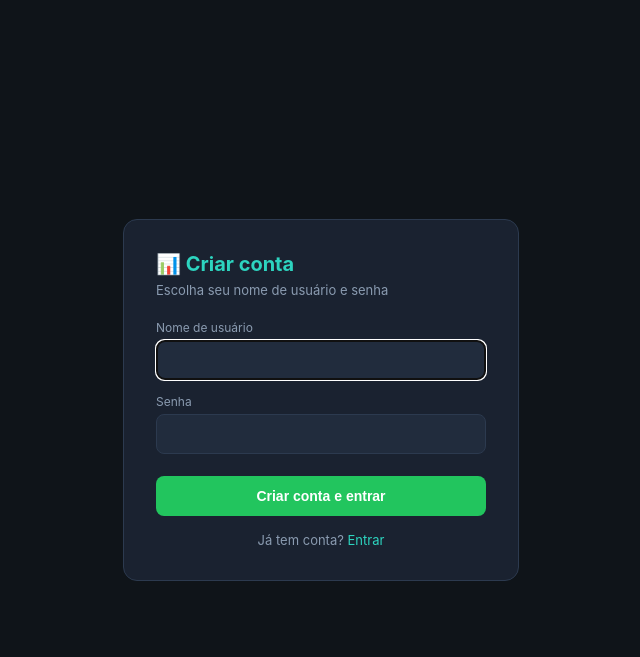
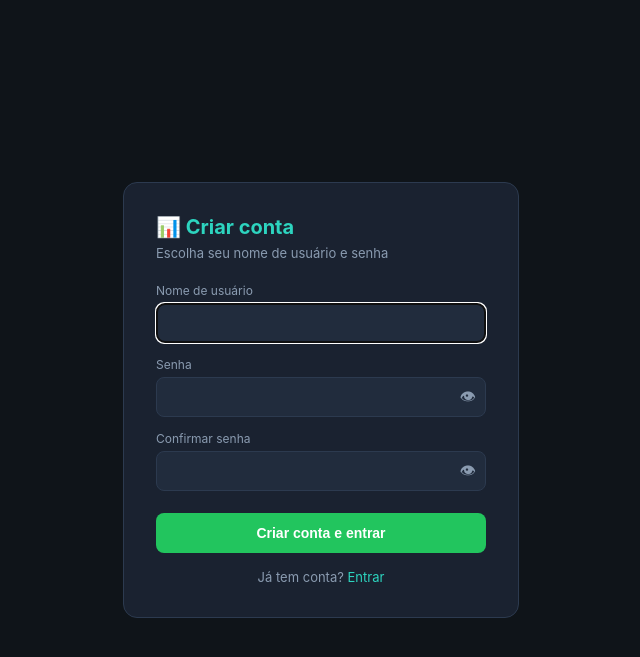
Before and after one commit to FafiNardi/controledeinvestimentos, a Flask app: page /register in a window 1280 px wide. Shown: the top 657 px of the page, without its empty margins (319-959 px from the left). Run offline with Flask 3, Linux system fonts and the light colour scheme.

Commit message:
Update register.html

```diff
--- a/templates/register.html
+++ b/templates/register.html
@@ -9,24 +9,58 @@
   h1{font-size:20px;color:#2dd4bf;margin:0 0 6px}
   p.sub{color:#8a9bb0;margin:0 0 22px;font-size:13px}
   label{display:block;font-size:12px;color:#8a9bb0;margin:14px 0 5px}
+  .inp-wrap{position:relative}
   input{width:100%;box-sizing:border-box;background:#212c3d;border:1px solid #2c3a4f;
-        color:#e6edf3;border-radius:8px;padding:11px;font-size:14px}
-  button{width:100%;margin-top:22px;background:#22c55e;color:#fff;border:0;border-radius:8px;
-         padding:12px;font-size:14px;font-weight:600;cursor:pointer}
+        color:#e6edf3;border-radius:8px;padding:11px 40px 11px 11px;font-size:14px}
+  .eye{position:absolute;right:10px;top:50%;transform:translateY(-50%);
+       cursor:pointer;color:#8a9bb0;font-size:16px;user-select:none;background:none;
+       border:none;padding:0;line-height:1}
+  .eye:hover{color:#e6edf3}
+  button[type=submit]{width:100%;margin-top:22px;background:#22c55e;color:#fff;border:0;
+         border-radius:8px;padding:12px;font-size:14px;font-weight:600;cursor:pointer}
   .alt{margin-top:16px;text-align:center;font-size:13px;color:#8a9bb0}
   a{color:#2dd4bf;text-decoration:none}
   .flash{background:rgba(239,68,68,.15);color:#f87171;padding:9px 12px;border-radius:8px;
          font-size:13px;margin-bottom:8px}
+  .err{color:#f87171;font-size:12px;margin-top:4px;display:none}
 </style></head><body>
-<form class="card" method="post">
+<form class="card" method="post" onsubmit="return validar()">
   <h1>📊 Criar conta</h1>
   <p class="sub">Escolha seu nome de usuário e senha</p>
   {% with msgs = get_flashed_messages() %}{% for m in msgs %}<div class="flash">{{ m }}</div>{% endfor %}{% endwith %}
   <label>Nome de usuário</label>
   <input name="nome" autofocus autocomplete="username">
   <label>Senha</label>
-  <input name="senha" type="password" autocomplete="new-password">
+  <div class="inp-wrap">
+    <input id="senha" name="senha" type="password" autocomplete="new-password" oninput="checaSenha()">
+    <button type="button" class="eye" onclick="toggle('senha','olho1')" id="olho1">👁</button>
+  </div>
+  <label>Confirmar senha</label>
+  <div class="inp-wrap">
+    <input id="confirma" type="password" autocomplete="new-password" oninput="checaSenha()">
+    <button type="button" class="eye" onclick="toggle('confirma','olho2')" id="olho2">👁</button>
+  </div>
+  <div class="err" id="errSenha">As senhas não coincidem.</div>
   <button type="submit">Criar conta e entrar</button>
   <div class="alt">Já tem conta? <a href="{{ url_for('login') }}">Entrar</a></div>
 </form>
+<script>
+function toggle(id, btnId){
+  const inp = document.getElementById(id);
+  inp.type = inp.type === 'password' ? 'text' : 'password';
+  document.getElementById(btnId).textContent = inp.type === 'password' ? '👁' : '🙈';
+}
+function checaSenha(){
+  const s = document.getElementById('senha').value;
+  const c = document.getElementById('confirma').value;
+  const err = document.getElementById('errSenha');
+  err.style.display = (c && s !== c) ? 'block' : 'none';
+}
+function validar(){
+  const s = document.getElementById('senha').value;
+  const c = document.getElementById('confirma').value;
+  if(s !== c){ document.getElementById('errSenha').style.display='block'; return false; }
+  return true;
+}
+</script>
 </body></html>
```
